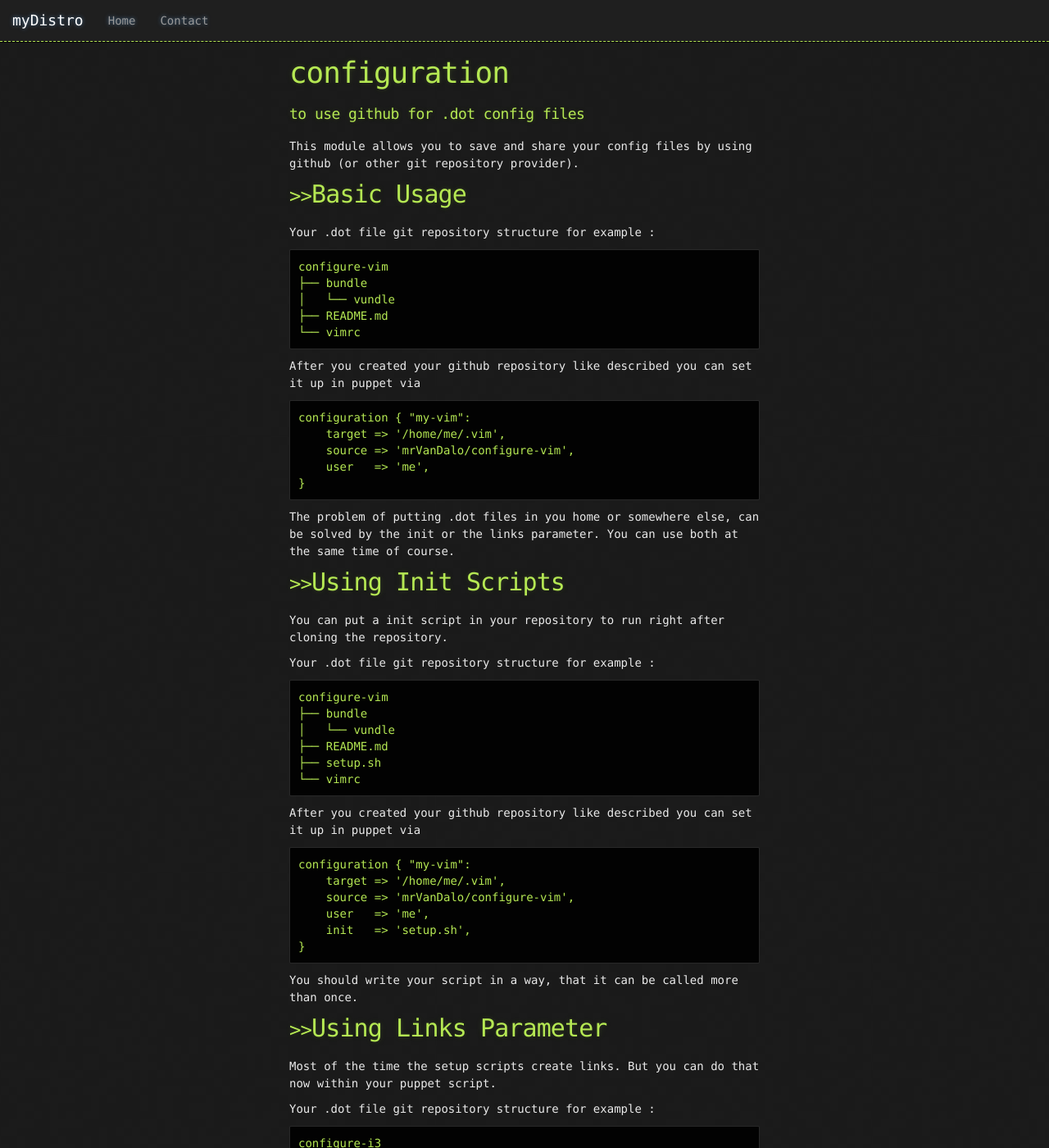
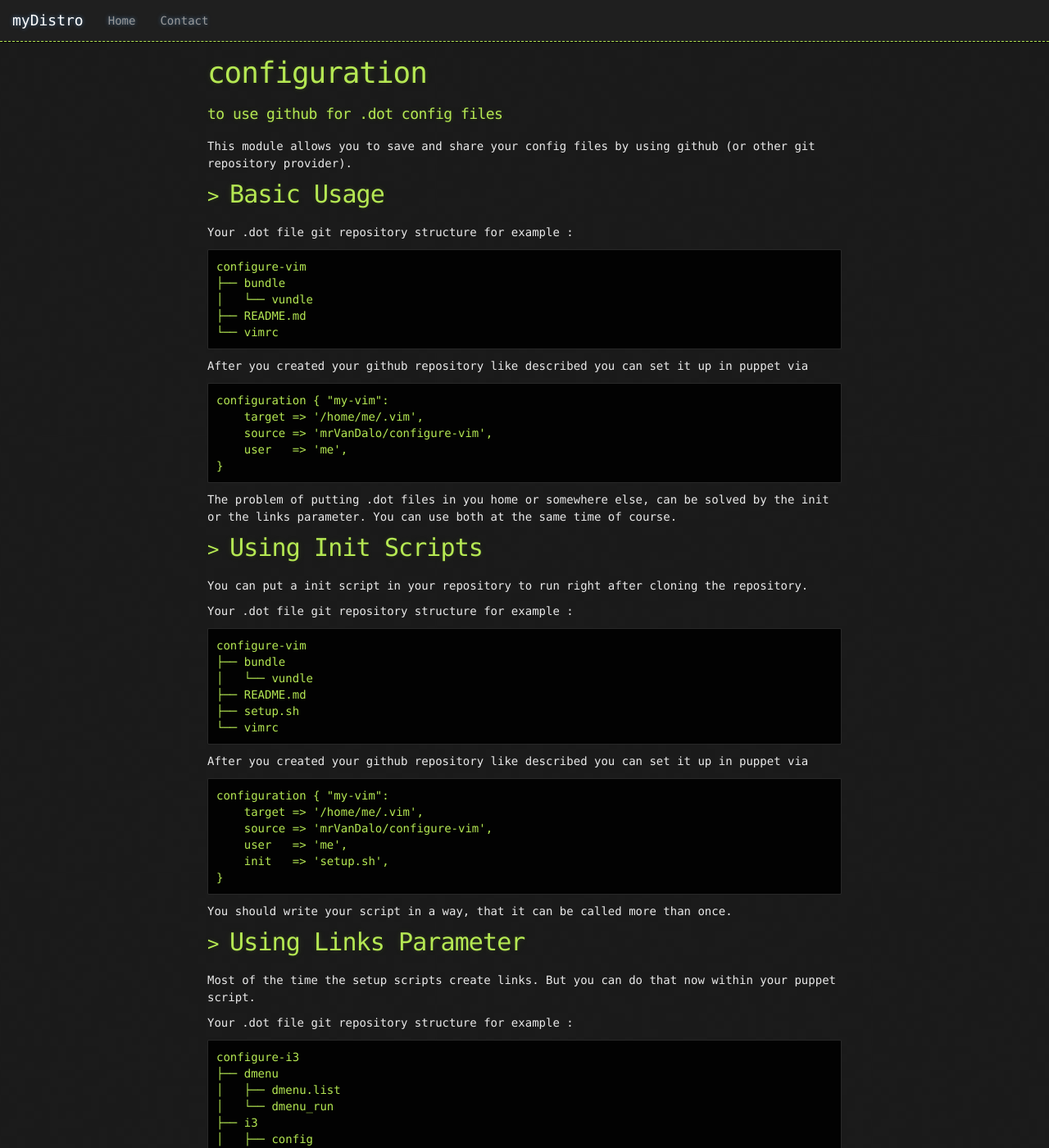
Before and after one commit to myDistro/myDistro.github.io, a Jekyll site: the page built from _posts/2014-02-03-configuration.markdown, in a window 1280 px wide and 1400 px high. Shown: the whole window at 82% size. Built offline with Jekyll 4.4.1, drawn with Linux system fonts in a browser that asks for light colours; nearby versions of some CDN libraries; Markdown is read by kramdown in place of the engine named in the settings.

Commit message:
update a bit look and feel

```diff
--- a/css/stylesheet.css
+++ b/css/stylesheet.css
@@ -12,7 +12,7 @@ body {
 
 .container {
   width: 90%;
-  max-width: 600px;
+  max-width: 800px;
   margin: 0 auto;
   padding: 69px 13px;
 }
@@ -62,7 +62,7 @@ header h1:before {
 }
 
 header h2 {
-  font-size: 18px;
+  font-size: 14px;
   font-weight: 300;
   color: #666;
 }
@@ -103,7 +103,7 @@ h1, h2, h3, h4, h5, h6 {
 }
 
 h2:before {
-  content: ">>";
+  content: "> ";
   font-family: Monaco, "Bitstream Vera Sans Mono", "Lucida Console", Terminal, monospace;
   font-size: 24px;
   color: #b5e853;
```
